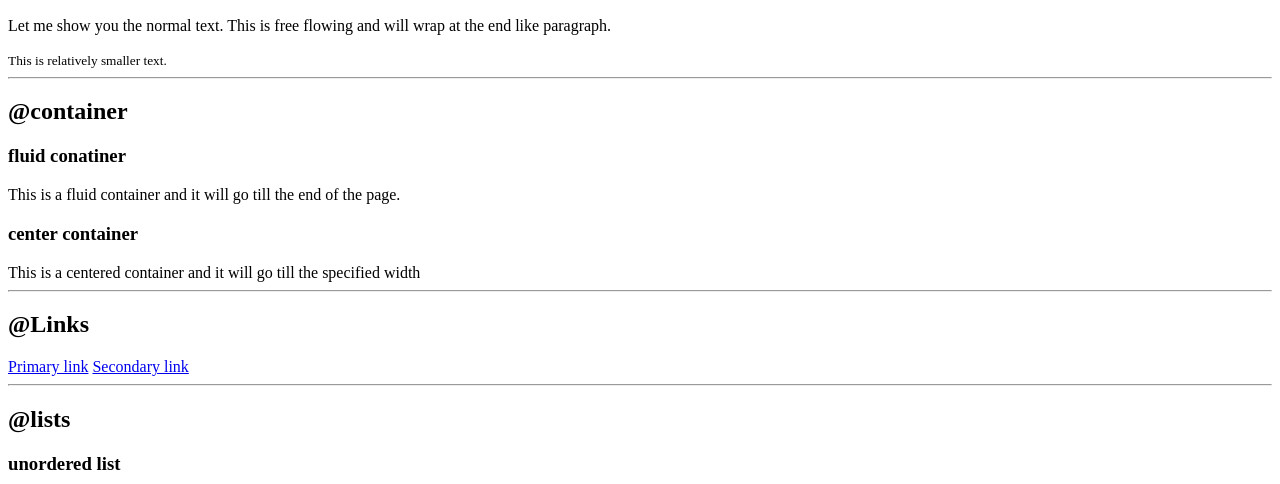
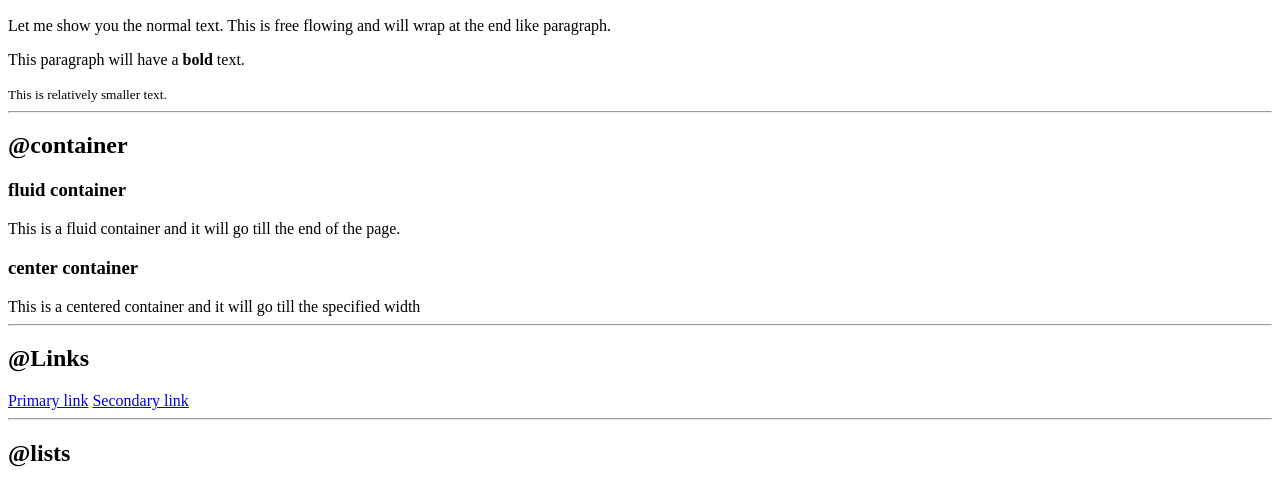
Before and after one commit to aman0292/HTML-and-CSS-component-library, a plain HTML site: page index.html in a window 1280 px wide. Shown: the part 273-757 px from the top of the page. Drawn offline with Linux system fonts and the light colour scheme.

Commit message:
docs: upto the HTML

```diff
--- a/index.html
+++ b/index.html
@@ -5,6 +5,7 @@
     <meta charset="UTF-8">
     <meta name="viewport" content="width=device-width, initial-scale=1.0">
     <title>Component Library</title>
+    <link rel="stylesheet" href="Styles.css">
 </head>
 
 <body>
@@ -19,15 +20,16 @@
     <h2>This is second biggest text</h2>
 
     <p>Let me show you the normal text. This is free flowing and will wrap at the end like paragraph.</p>
-    <small>This is relatively smaller text.</small>
+    <p>This paragraph will have a <strong>bold</strong> text.</p>
+    <small >This is relatively smaller text.</small>
 
     <hr>
     <h2>@container</h2>
-    <h3>fluid conatiner</h3>
-    <div>This is a fluid container and it will go till the end of the page.</div>
+    <h3>fluid container</h3>
+    <div class=" container ">This is a fluid container and it will go till the end of the page.</div>
 
     <h3>center container</h3>
-    <div>This is a centered container and it will go till the specified width</div>
+    <div class="container container-center">This is a centered container and it will go till the specified width</div>
     <hr>
     <h2>@Links</h2>
 
```
